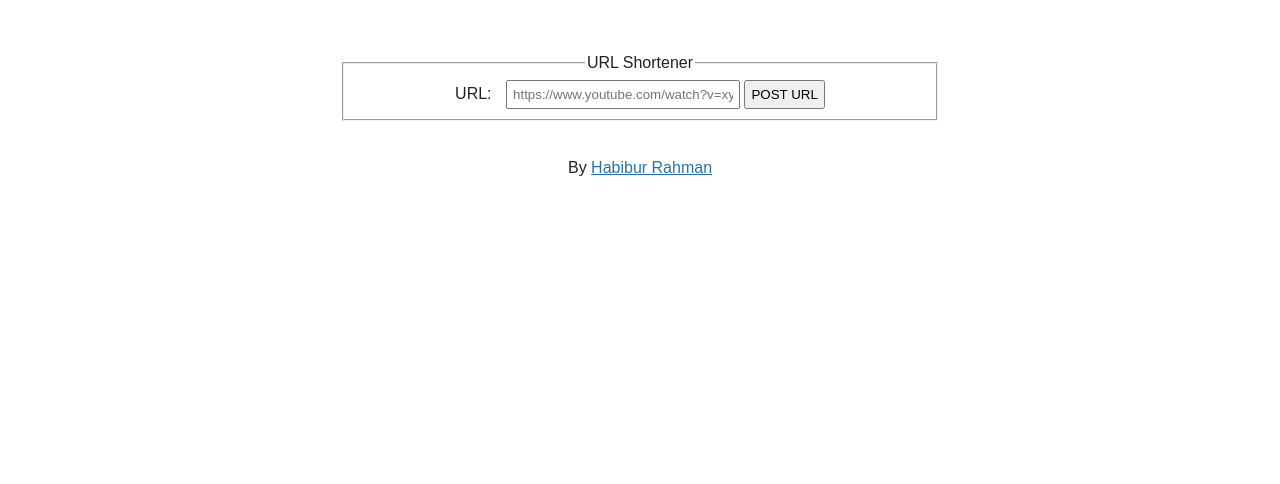
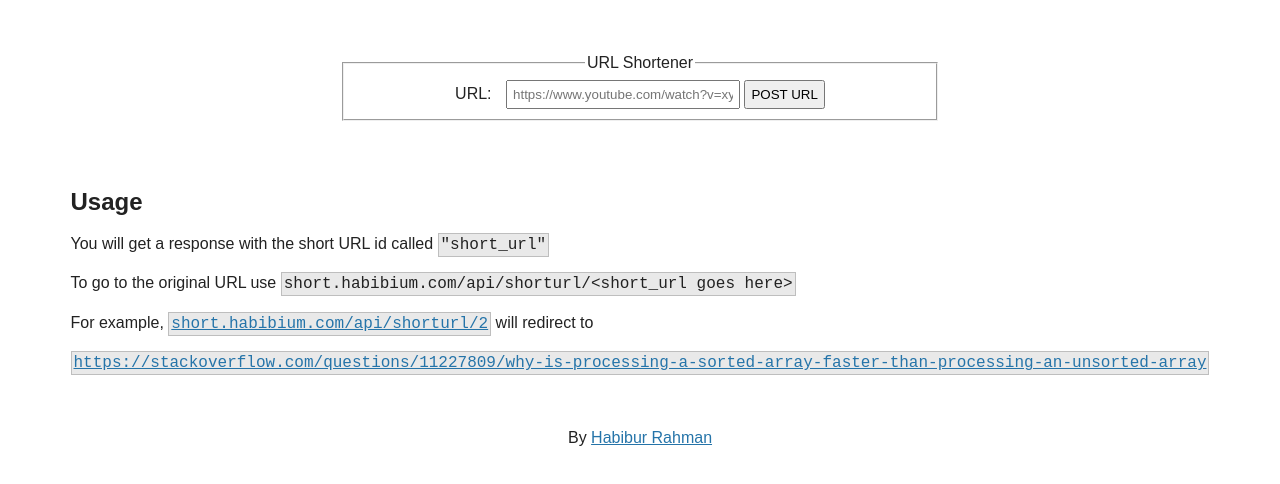
Before and after one commit to habibium/express-url-shortener-microservice, a website: page views/index.html in a window 1280 px wide. Shown: the part 52-536 px from the top of the page. Drawn offline with Linux system fonts and the light colour scheme.

Commit message:
feat: add example usage in the UI

```diff
--- a/public/style.css
+++ b/public/style.css
@@ -42,3 +42,17 @@ input[type="text"] {
   width: 220px;
   text-align: center;
 }
+
+#usage {
+  text-align: left;
+  max-width: fit-content;
+  margin-left: auto;
+  margin-right: auto;
+  padding: 1.25rem;
+
+  code {
+    background-color: #e9e9e9;
+    padding: 0.125rem;
+    border: 1px solid #bebebe;
+  }
+}
--- a/views/index.html
+++ b/views/index.html
@@ -28,6 +28,34 @@
           </fieldset>
         </form>
       </section>
+      <section id="usage">
+        <h2>Usage</h2>
+        <p>
+          You will get a response with the short URL id called
+          <code>"short_url"</code>
+        </p>
+        <p>
+          To go to the original URL use
+          <code
+            >short.habibium.com/api/shorturl/&lt;short_url goes here&gt;</code
+          >
+        </p>
+        <p>
+          For example,
+          <a href="https://short.habibium.com/api/shorturl/2" target="_blank"
+            ><code>short.habibium.com/api/shorturl/2</code></a
+          >
+          will redirect to
+        </p>
+        <p>
+          <a
+            href="https://stackoverflow.com/questions/11227809/why-is-processing-a-sorted-array-faster-than-processing-an-unsorted-array"
+            ><code
+              >https://stackoverflow.com/questions/11227809/why-is-processing-a-sorted-array-faster-than-processing-an-unsorted-array</code
+            ></a
+          >
+        </p>
+      </section>
     </main>
     <footer>
       <p>By <a href="https://habibium.com">Habibur Rahman</a></p>
```
